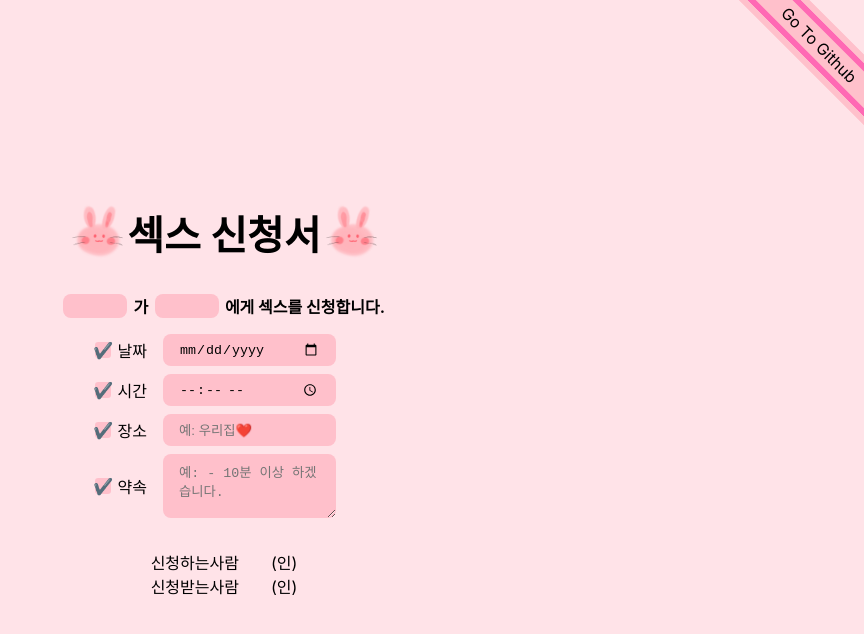
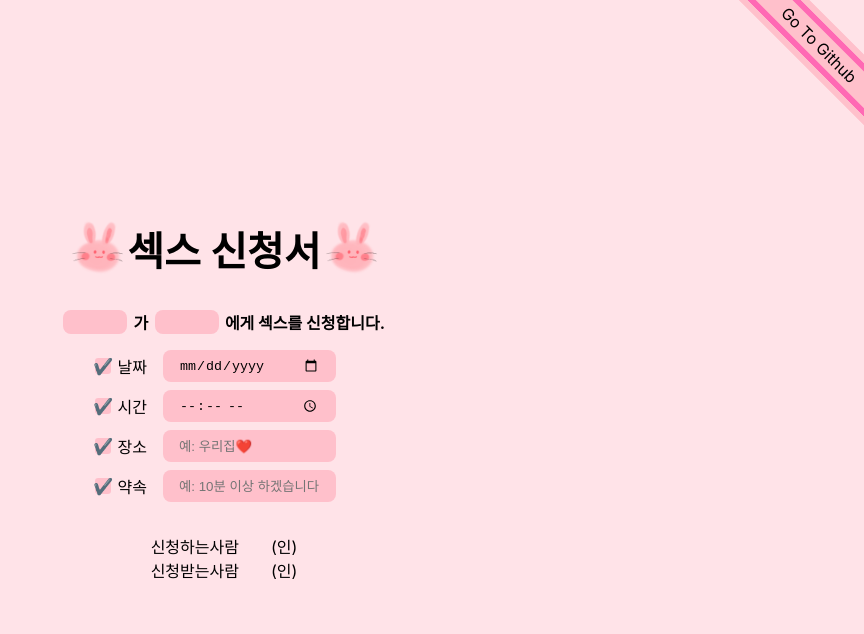
Before and after one commit to sex-request/frontend, a Next.js app: page / in a window 1280 px wide. Shown: the top 634 px of the page, without its empty margins (416-1280 px from the left). Built offline with nearby package versions, Linux system fonts and the light colour scheme.

Commit message:
선택사항입력란을 리펙토링 합니다.
- 약속입력란을 삭제합니다.
- 선택사항입력란에 약속입력란 기능을 추가합니다.

```diff
--- a/package.json
+++ b/package.json
@@ -1,6 +1,6 @@
 {
   "name": "frontend",
-  "version": "1.1.9",
+  "version": "1.1.10",
   "scripts": {
     "dev": "next dev",
     "build": "next build",
--- a/pages/index.tsx
+++ b/pages/index.tsx
@@ -2,7 +2,6 @@ import Image from 'next/image';
 import { useState } from 'react';
 
 import 이름입력란 from 'src/랜딩페이지/컴포넌트/이름입력란';
-import 약속입력란 from 'src/랜딩페이지/컴포넌트/약속입력란';
 import 선택사항입력란 from 'src/랜딩페이지/컴포넌트/선택사항입력란';
 
 import 스타일 from 'styles/랜딩페이지.module.css';
@@ -83,8 +82,10 @@ export default function 랜딩페이지(): JSX.Element {
             disabled={!장소_사용함}
             onChecked={장소_사용함_수정}
           />
-          <약속입력란
-            약속={약속}
+          <선택사항입력란
+            value={약속}
+            placeholder="예: 10분 이상 하겠습니다."
+            labelText="약속"
             onChange={약속_수정}
             disabled={!약속_사용함}
             onChecked={약속_사용함_수정}
--- a/src/랜딩페이지/컴포넌트/선택사항입력란.tsx
+++ b/src/랜딩페이지/컴포넌트/선택사항입력란.tsx
@@ -17,16 +17,30 @@ export default function 선택사항입력란({
   onChange,
   onChecked,
 }: Props): JSX.Element {
-  return (
-    <div>
+  const isTextarea = type === 'textarea';
+
+  const CheckBox = () => (
     <input
       type="checkbox"
       checked={!disabled}
       onChange={(e) => onChecked(e.target.checked)}
     />
+  );
+  const Label = () => (
     <label htmlFor={labelText}>
       {labelText}
     </label>
+  );
+  const Textarea = () => (
+    <textarea
+      id={labelText}
+      value={value}
+      disabled={disabled}
+      onChange={(e) => onChange(e.target.value)}
+      placeholder={placeholder}
+    />
+  );
+  const Input = () => (
     <input
       id={labelText}
       type={type}
@@ -35,6 +49,14 @@ export default function 선택사항입력란({
       onChange={(e) => onChange(e.target.value)}
       placeholder={placeholder}
     />
+  );
+  const InputField = () => (isTextarea ? <Textarea /> : <Input />);
+
+  return (
+    <div>
+      <CheckBox />
+      <Label />
+      <InputField />
     </div>
   );
 }
--- a/src/랜딩페이지/컴포넌트/약속입력란.tsx
+++ /dev/null
@@ -1,30 +0,0 @@
-interface Props {
-  약속: string;
-  disabled: boolean;
-  onChange: (약속: string) => void;
-  onChecked: (체크됨: boolean) => void;
-}
-
-export default function 약속입력란({
-  약속,
-  disabled,
-  onChange,
-  onChecked,
-}: Props): JSX.Element {
-  return (
-    <div>
-      <input
-        type="checkbox"
-        checked={!disabled}
-        onChange={(e) => onChecked(e.target.checked)}
-      />
-      약속
-      <textarea
-        value={약속}
-        disabled={disabled}
-        onChange={(e) => onChange(e.target.value)}
-        placeholder="예: - 10분 이상 하겠습니다."
-      />
-    </div>
-  );
-}
```
Also changed, not shown: 2 other files (tests, documents, lock files or other folders). Lines whose indentation alone changed are shown as unchanged.
